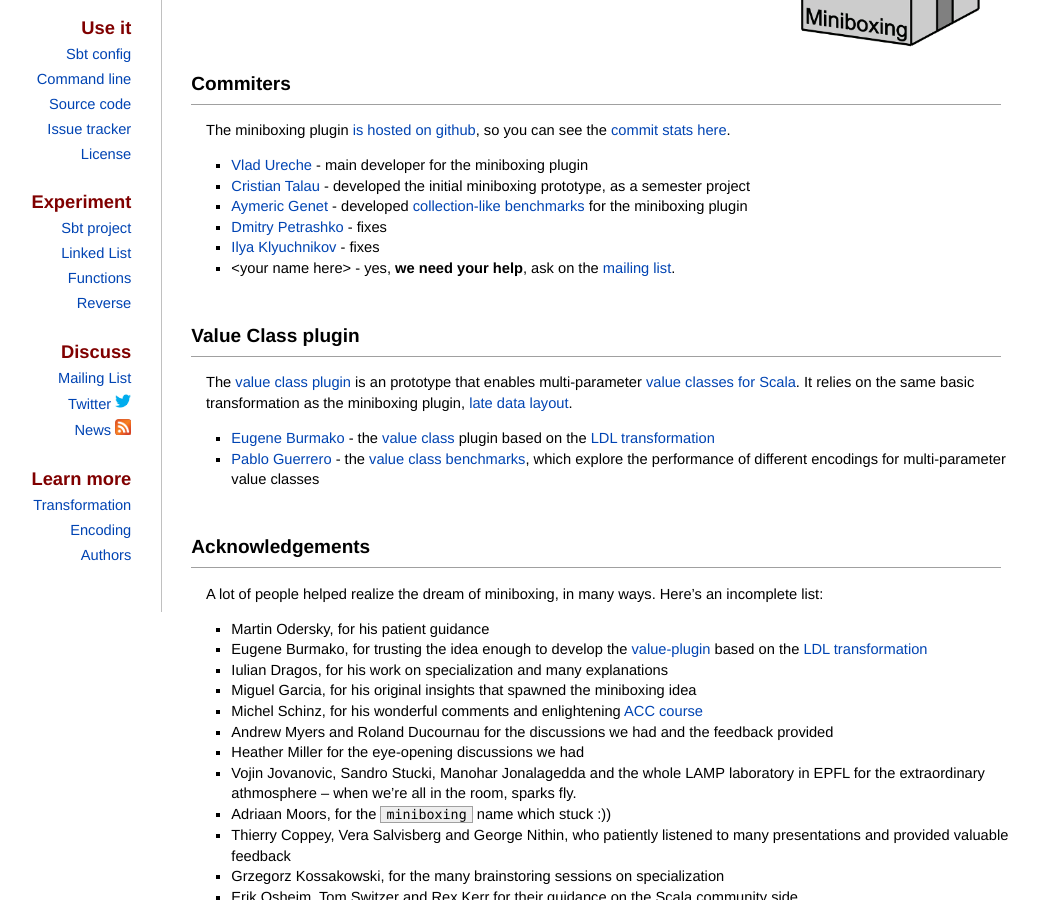
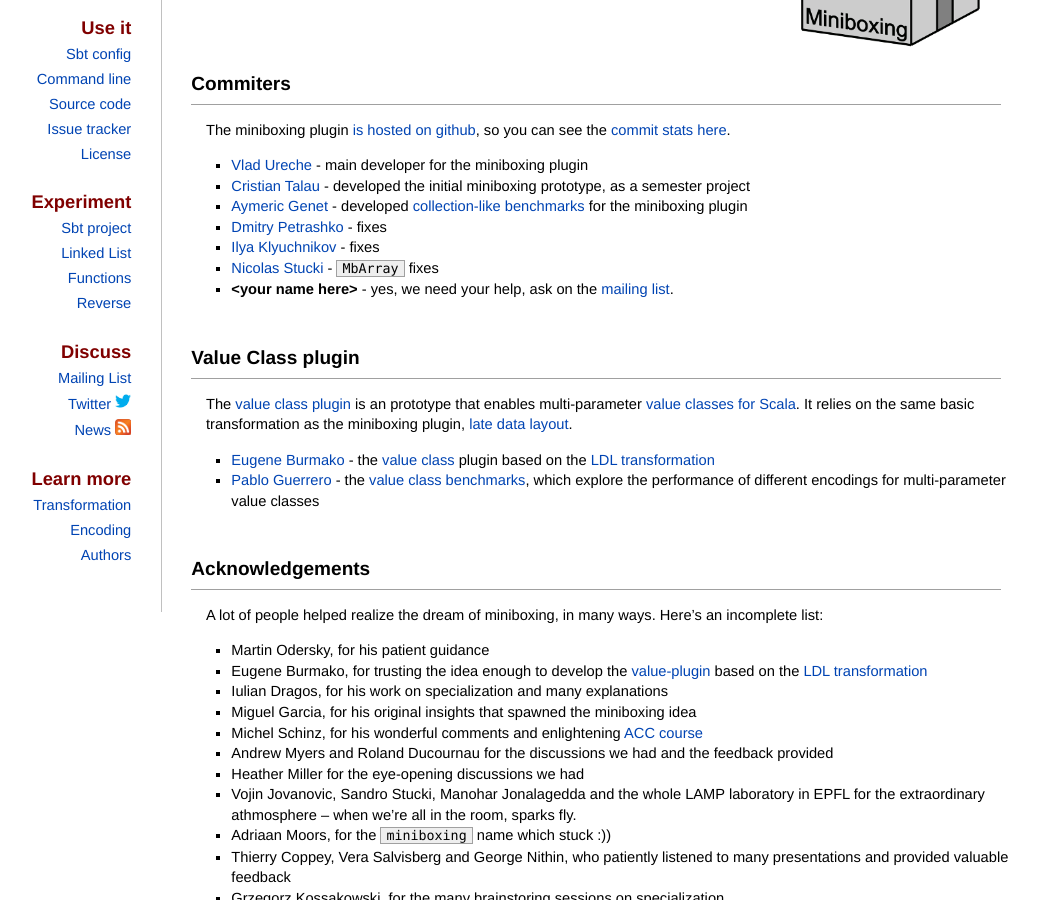
Before and after one commit to miniboxing/miniboxing.github.io, a Jekyll site: the page built from authors.md, in a window 1280 px wide and 900 px high, scrolled down 343 px. Shown: the whole window, without its empty margins (121-1160 px from the left). Built offline with Jekyll 4.4.1, drawn with Linux system fonts in a browser that asks for light colours; comment, search, counter and statistics services are not loaded.

Commit message:
Authors, added @nicolasstucki

```diff
--- a/authors.md
+++ b/authors.md
@@ -22,7 +22,8 @@
 * [Aymeric Genet](https://github.com/MelodyLucid) - developed [collection-like benchmarks](https://github.com/MelodyLucid/freezing-ironman) for the miniboxing plugin
 * [Dmitry Petrashko](https://github.com/DarkDimius) - fixes
 * [Ilya Klyuchnikov](https://github.com/ilya-klyuchnikov) - fixes
-* &lt;your name here&gt; - yes, **we need your help**, ask on the <a href="https://groups.google.com/forum/#!forum/scala-miniboxing" target="_blank">mailing list</a>.
+* [Nicolas Stucki](https://github.com/nicolasstucki) - `MbArray` fixes
+* **&lt;your name here&gt;** - yes, we need your help, ask on the <a href="https://groups.google.com/forum/#!forum/scala-miniboxing" target="_blank">mailing list</a>.
 
 ## Value Class plugin
 
```
